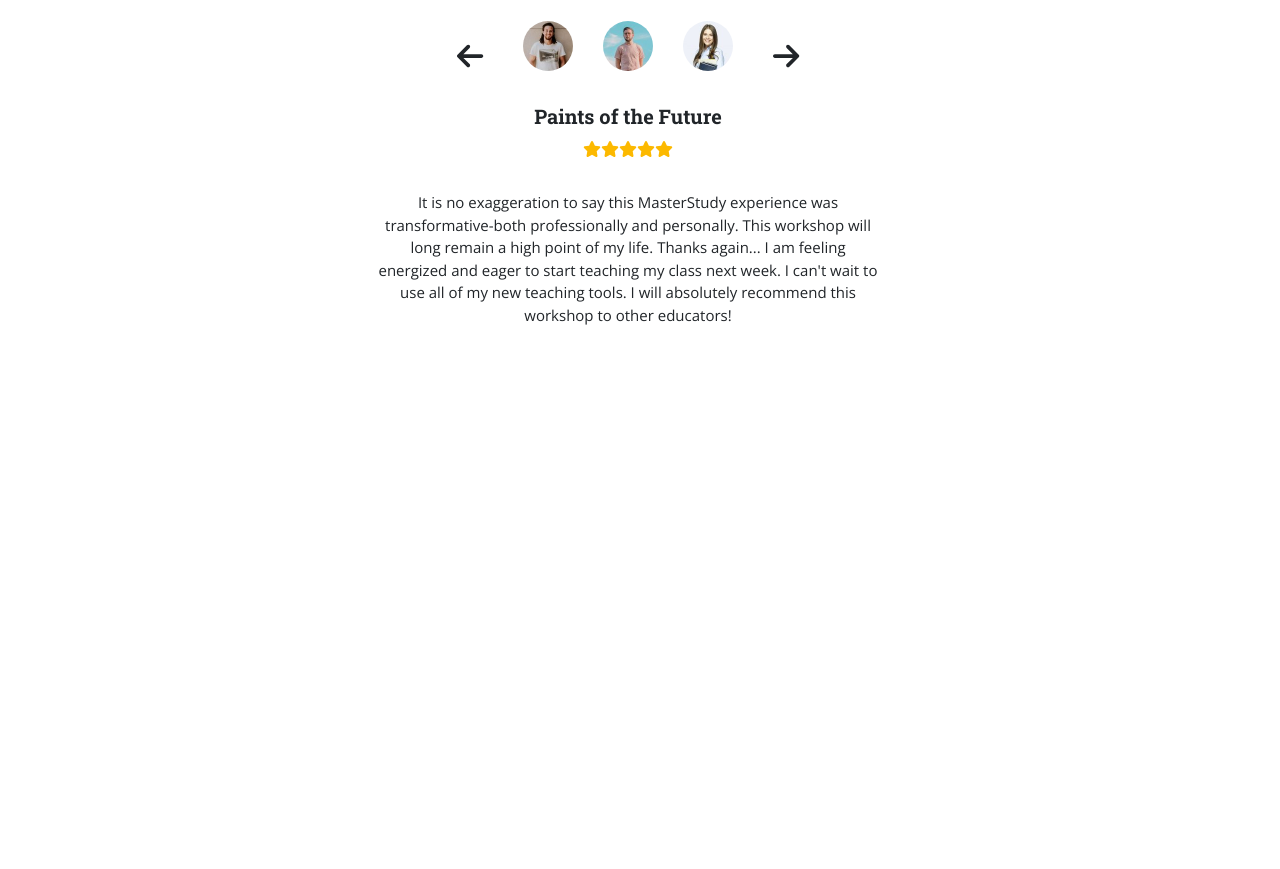
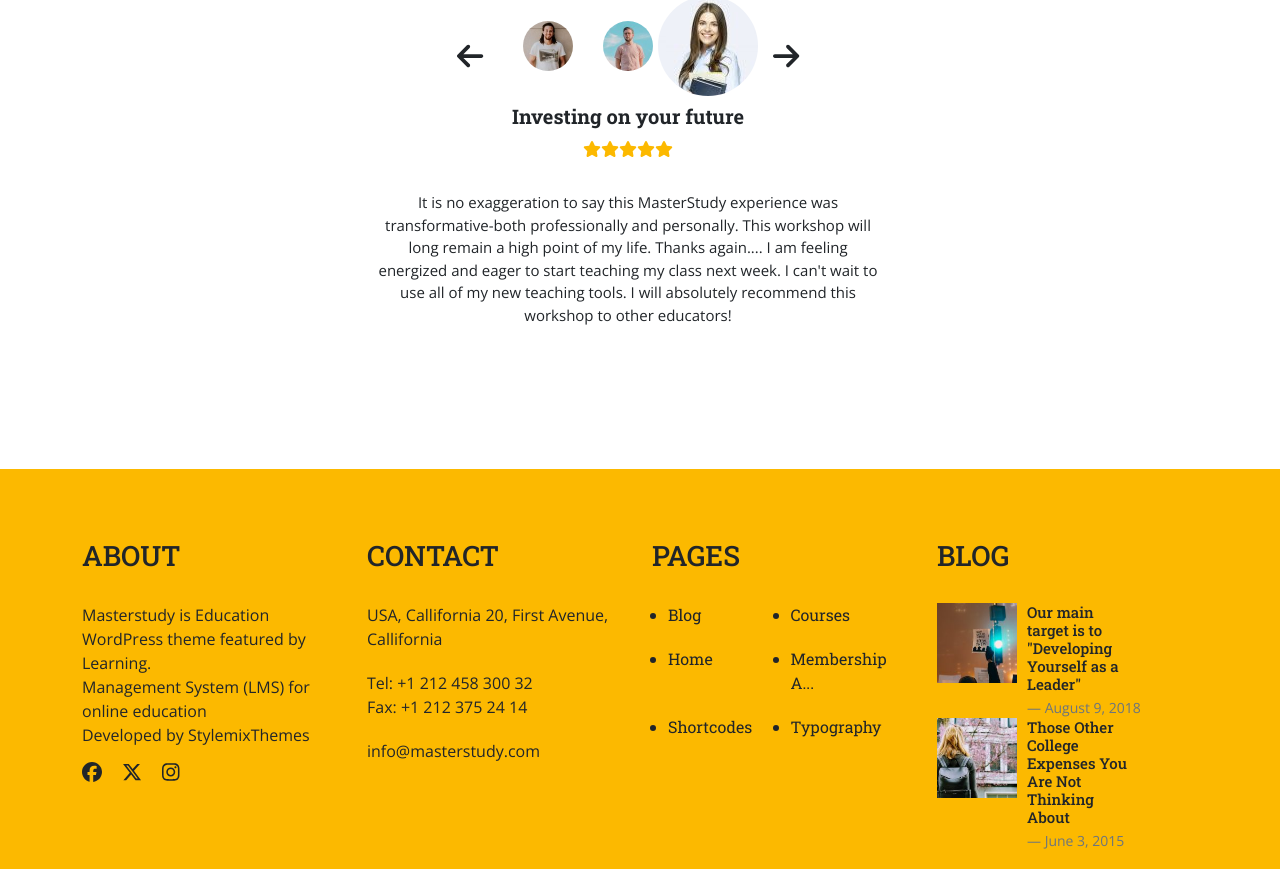
Before and after one commit to PierluigiPapa/proj-html-vuejs, a Vue app: page / in a window 1280 px wide. Shown: the part 4583-5452 px from the top of the page. Before the commit the page ends 5190 px from the top, so only its background shows below. Built offline with nearby package versions, Linux system fonts and the light colour scheme.

Commit message:
feat: add Footer

```diff
--- a/src/App.vue
+++ b/src/App.vue
@@ -1,11 +1,13 @@
 <script>
 import AppHeader from './components/Header/AppHeader.vue';
 import AppMain from './components/Main/AppMain.vue';
+import AppFooter from './components/Footer/AppFooter.vue';
 
 export default {
   components: {
     AppHeader,
     AppMain,
+    AppFooter,
   }
 }
 </script>
@@ -13,6 +15,7 @@
 <template>
   <AppHeader></AppHeader>
   <AppMain></AppMain>
+  <AppFooter></AppFooter>
 
 </template>
 
--- /dev/null
+++ b/src/components/Footer/AppFooter.vue
@@ -0,0 +1,163 @@
+<script>
+export default {
+    name: 'AppFooter',
+    data () {
+        return {
+            pagesInfo: ['Blog', 'Courses', 'Home', 'Membership A...', 'Shortcodes', 'Typography'],
+            aboutInfo: {
+                site: 'Masterstudy is Education WordPress theme featured by Learning.',
+                company: 'Management System (LMS) for online education',
+                developerCompany: 'Developed by StylemixThemes'
+            },
+            contactsInfo : {
+                place: 'USA, Callifornia 20, First Avenue, Callifornia',
+                phone: '+1 212 458 300 32',
+                fax: '+1 212 375 24 14',
+                email: 'info@masterstudy.com'
+            },
+            blogInfo: [
+                {
+                    image: 'photo-1517520287167-4bbf64a00d66-150x150.jpeg',
+                    title: 'Our main target is to "Developing Yourself as a Leader"',
+                    text: 'August 9, 2018'
+                },
+
+                {
+                    image: 'photo-1490376840453-5f616fbebe5b-150x150.jpeg',
+                    title: 'Those Other College Expenses You Are Not Thinking About',
+                    text: 'June 3, 2015'
+                }
+            ]
+        }
+    }
+}
+</script>
+
+<template>
+    <footer>
+        <div class="container">
+            <div class="row">
+                <div class="col-3">
+                    <h3>ABOUT</h3>
+                    <div class="about-first">
+                        <p>{{ aboutInfo.site }}</p>
+                        <p>{{ aboutInfo.company }}</p>
+                        <p>{{ aboutInfo.developerCompany }}</p>
+                    </div>
+                    <div class="d-flex brands">
+                        <font-awesome-icon icon="fa-brands fa-facebook" class=" fa-brands fa-lg" />
+                        <font-awesome-icon icon="fa-brands fa-x-twitter" class=" fa-brands fa-lg" />
+                        <font-awesome-icon icon="fa-brands fa-instagram" class=" fa-brands fa-lg" />
+                    </div>
+                </div>
+                <div class="col-3">
+                    <h3>CONTACT</h3>
+                    <p class="contacts-first">{{ contactsInfo.place }}</p>
+                    <p>Tel: {{ contactsInfo.phone }}</p>
+                    <p>Fax: {{ contactsInfo.fax }}</p>
+                    <p class="contacts-last">{{ contactsInfo.email }}</p>
+                </div>
+                <div class="col-3">
+                    <h3>PAGES</h3>
+                    <ul class="d-flex flex-wrap ps-3">
+                        <li v-for="page in pagesInfo"><a>{{ page }}</a></li>
+                    </ul>
+                </div>
+                <div class="col-3">
+                    <h3>BLOG</h3>
+                    <div v-for="blog in blogInfo" :key="blog.title" class="d-flex">
+                        <img :src="`/src/assets/images/${blog.image}`" alt="">
+                        <div class="d-flex flex-column right-description">
+                            <h4>{{ blog.title }}</h4>
+                            <p class="blockquote-footer">{{ blog.text }}</p>
+                        </div>
+                    </div>
+                </div>
+            </div>
+        </div>
+    </footer>
+
+</template>
+
+<style lang="scss" scoped>
+footer {
+    background-color: #fcb900;
+}
+
+.row {
+    height: 400px;
+}
+
+h3 {
+    padding-top: 70px;
+    margin-bottom: 30px;
+}
+
+p {
+    margin-bottom: 0;
+    font-family: "Open Sans", sans-serif;
+}
+
+.about-first {
+    padding-right: 10px;
+    font-family: "Open Sans", sans-serif;
+}
+
+.fa-brands {
+    margin-top: 15px;
+    padding-right: 20px;
+    transition: color 0.5s;
+    cursor: pointer;
+}
+
+/* .fa-brands:hover {
+    color: white;
+} */
+
+.contacts-first {
+    margin-bottom: 20px;
+    padding-right: 10px;
+    font-family: "Open Sans", sans-serif;
+}
+
+.contacts-last {
+    margin-top: 20px;
+    font-family: "Open Sans", sans-serif;
+}
+
+ul li {
+    flex-basis: calc(100% / 2);
+    margin-bottom: 20px;
+    transition: color 0.5s;
+}
+
+/* li:hover {
+    color: white;
+} */
+
+ul li a {
+    cursor: pointer;
+}
+
+img {
+    height: 80px;
+    width: 80px;
+    margin-bottom: 35px;
+}
+
+h4 {
+    font-size: 15px;
+    margin-bottom: 20px;
+    padding-right: 70px;
+    transition: color 0.5s;
+    cursor: pointer;
+}
+
+/* h4:hover {
+    color: white;
+} */
+
+.right-description {
+    margin-left: 10px;
+}
+</style>
--- a/src/components/Header/AppHeader.vue
+++ b/src/components/Header/AppHeader.vue
@@ -149,6 +149,11 @@
     vertical-align: middle;
     margin-right: 10px;
     cursor: pointer;
+    transition: color 0.3s ease;
 }
 
+// .fa-icon:hover {
+//    color: #fcb900;
+// }
+
 </style>
--- a/src/components/Main/AppStudents.vue
+++ b/src/components/Main/AppStudents.vue
@@ -16,13 +16,13 @@
                 {
                     image: '../src/assets/images/2-100x100.jpg',
                     title: 'Paints of the Future',
-                    text: "It is no exaggeration to say this MasterStudy experience was transformative-both professionally and personally. This workshop will long remain a high point of my life. Thanks again... I am feeling energized and eager to start teaching my class next week. I can't wait to use all of my new teaching tools. I will absolutely recommend this workshop to other educators!",
+                    text: 'The response to your MasterStudy has been really overwhelming! Those who participated in the workshop are spreading the word here on campus and the “buzz” is on. The VP of Instruction wants you to come back! Her goal is to have more faculty trained. She also wants to attend a workshop herself. Our President told me Masterstudy needs to be the cornerstone of our success program.',
                 },
 
                 {
                     image: '../src/assets/images/4-100x100.jpg',
                     title: 'Investing on your future',
-                    text: "MasterStudy used is an excellent workshop whether you come as a counselor, advisor, administrator, or faculty member. I am going home empowered. I am looking forward to attending the On Course MasterStudy and the MasterStudy National Conference next year and facilitating the use of this excellent retention/student success course at my college.",
+                    text: "It is no exaggeration to say this MasterStudy experience was transformative-both professionally and personally. This workshop will long remain a high point of my life. Thanks again.... I am feeling energized and eager to start teaching my class next week. I can't wait to use all of my new teaching tools. I will absolutely recommend this workshop to other educators!",
                 },
             ]
         };
@@ -53,7 +53,7 @@
             clearInterval(this.autoPlay);
         },
         startAutoPlay() {
-            this.autoPlay = setInterval(this.goToNext, 4000000);
+            this.autoPlay = setInterval(this.goToNext, 4000);
         }
     },
     mounted() {
```
